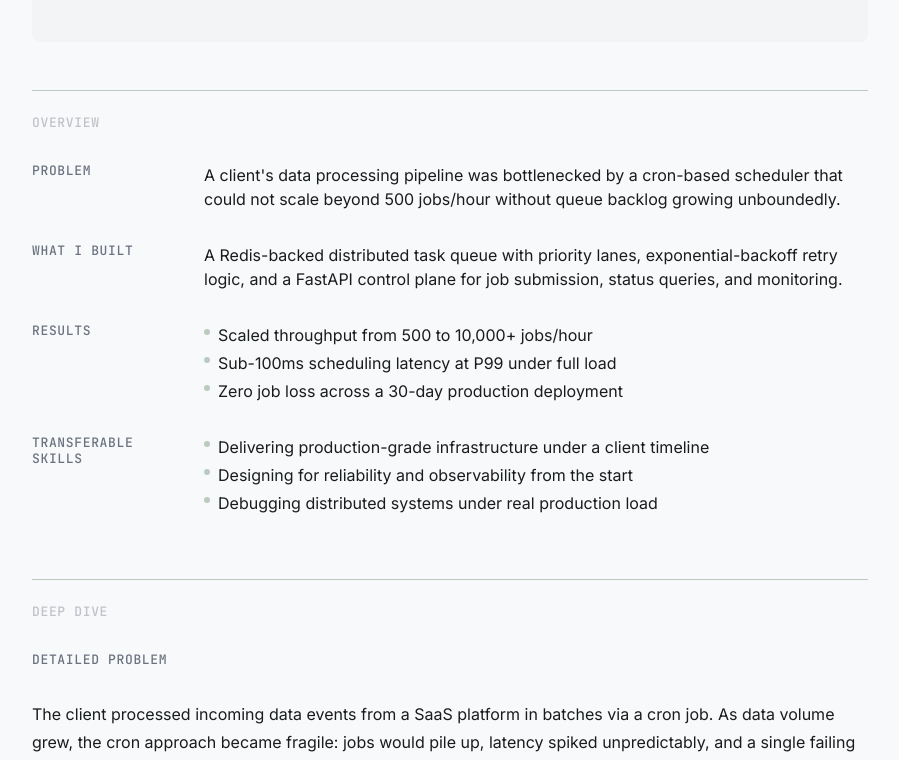
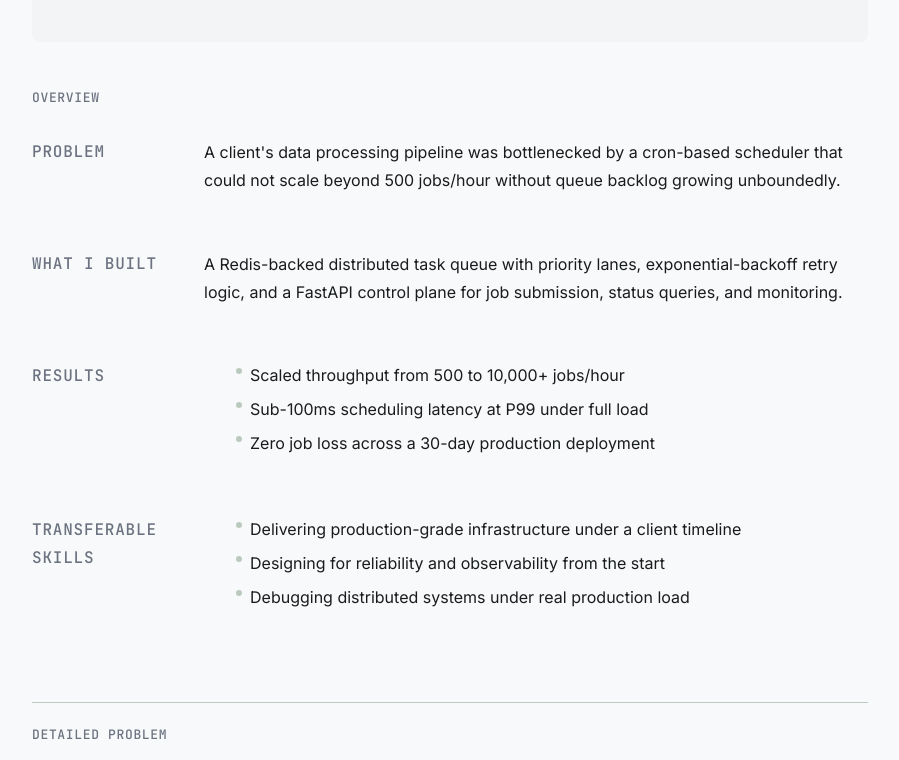
Before and after one commit to 95-ag/ag-portfolio, a Next.js app: page /work/distributed-task-queue in a window 1280 px wide. Shown: the part 540-1300 px from the top of the page, without its empty margins (340-1239 px from the left). Built offline with nearby package versions, Linux system fonts and the light colour scheme.

Commit message:
refactor: unify Overview and MDX h2s as identical chapter anchors

```diff
--- a/src/app/work/[slug]/page.tsx
+++ b/src/app/work/[slug]/page.tsx
@@ -61,23 +61,11 @@ export default async function ProjectPage({ params }: Props) {
             {/* Sentinel — reading progress bar reveals once this scrolls out of view */}
             <div data-reading-sentinel aria-hidden="true" />
 
-            {/* Overview */}
-            <div className="mt-[var(--spacing-2xl)] border-t border-[var(--outline-variant)] pt-[var(--spacing-lg)]">
-              <p className="type-mono-label mb-[var(--spacing-xl)] text-[var(--on-surface-muted)] opacity-40">
-                Overview
-              </p>
+            {/* Overview + deep-dive prose share .prose-content so OVERVIEW h2 and MDX h2s are visually identical chapter anchors */}
+            <div className="prose-content mt-[var(--spacing-2xl)]">
+              <h2>Overview</h2>
               <ProjectOverview overview={fm.overview} />
-            </div>
 
-            {/* Section label — architectural divider before deep-dive prose */}
-            <div className="mt-[var(--spacing-3xl)] border-t border-[var(--outline-variant)] pt-[var(--spacing-lg)]">
-              <p className="type-mono-label text-[var(--on-surface-muted)] opacity-40">
-                Deep Dive
-              </p>
-            </div>
-
-            {/* Deep dive */}
-            <div className="prose-content mt-[var(--spacing-xl)]">
               <MDXRemote
                 source={project.body}
                 components={mdxComponents}
```
